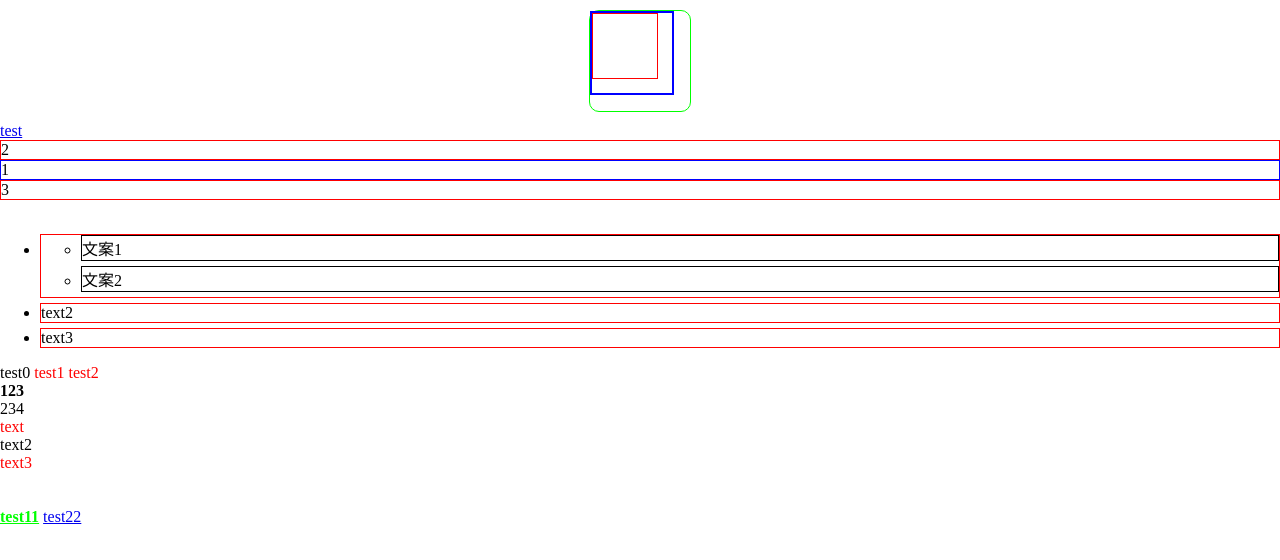
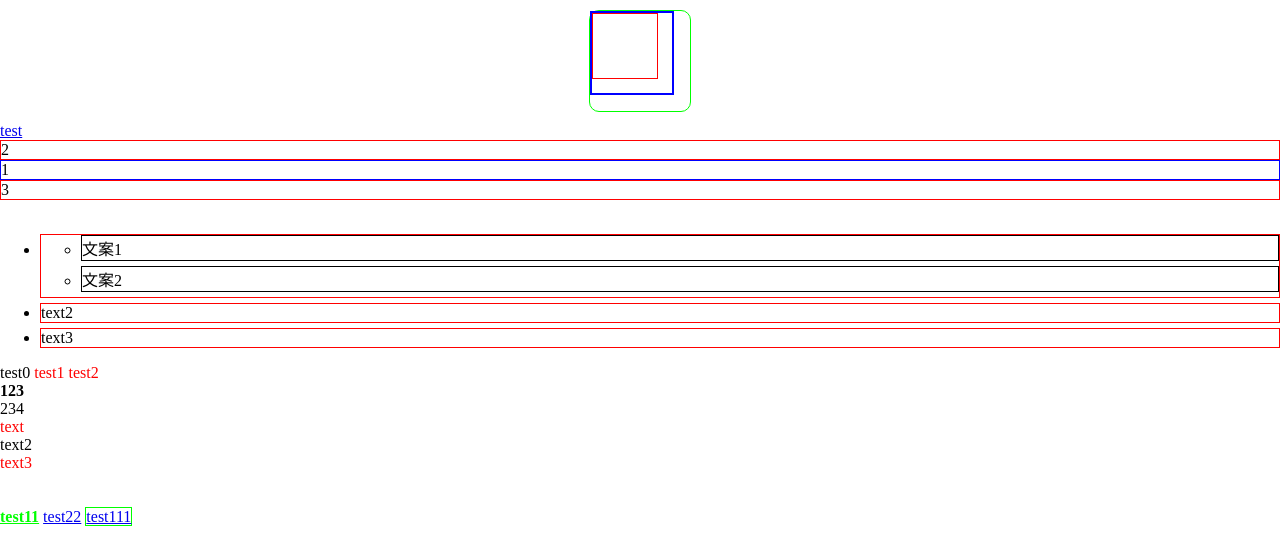
Before and after one commit to duzhongbo/css-selector, a plain HTML site: page index.html in a window 1280 px wide. Drawn offline with Linux system fonts and the light colour scheme.

Commit message:
属性选择器，结尾匹配，兼容ie7+

```diff
--- a/index.html
+++ b/index.html
@@ -70,8 +70,10 @@ a[href^="http"]{
 	color: #0f0;
 	font-weight: bold;
 }
-
-
+/*12、属性选择器，结尾匹配，兼容ie7+*/
+a[href$='.jpg']{
+	border: 1px #0f0 solid;
+}
 
 
 </style>
@@ -122,5 +124,7 @@ a[href^="http"]{
 <a href="index.html">test22</a>
 
 
+<a href="1.jpg">test111</a>
+
 </body>
 </html>
```
Also changed, not shown: 1.jpg (added).
